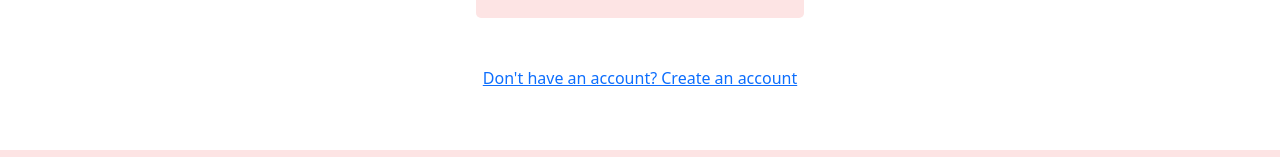
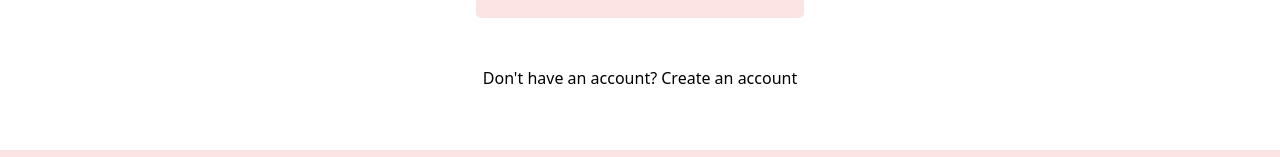
Before and after one commit to SomonSikder/pizza-delivery-react-app, a React (Create React App) app: page /login in a window 1280 px wide. Shown: the part 558-715 px from the top of the page. Built offline with nearby package versions, Linux system fonts and the light colour scheme; a web font is replaced by a local one.

Commit message:
Login page

```diff
--- a/src/pages/Login.jsx
+++ b/src/pages/Login.jsx
@@ -40,7 +40,7 @@ const Login = () => {
                   Login
                 </button>
               </form>
-              <Link to="/register">
+              <Link to="/register" className="text-decoration-none text-black">
                 Don't have an account? Create an account
               </Link>
             </Col>
```
